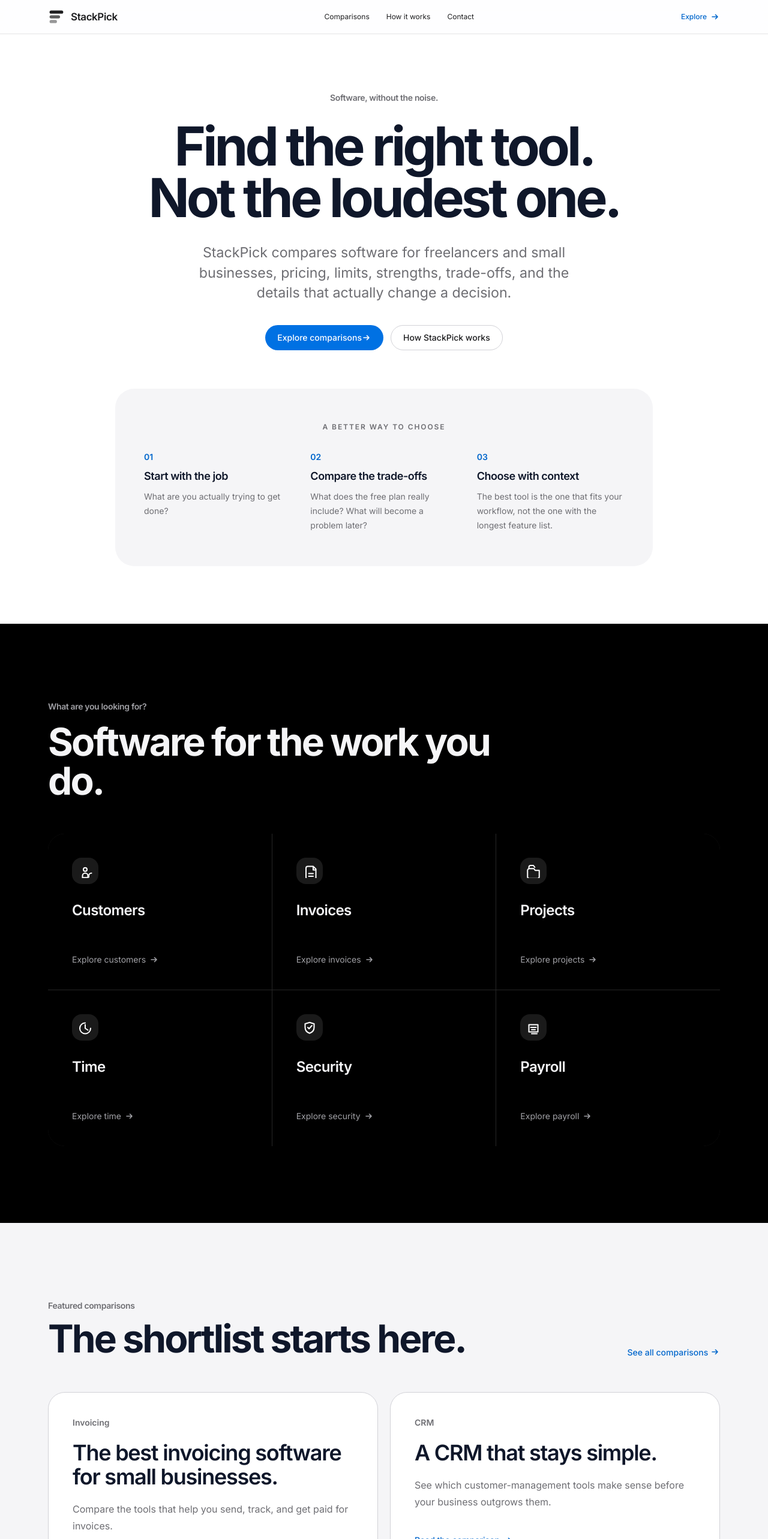
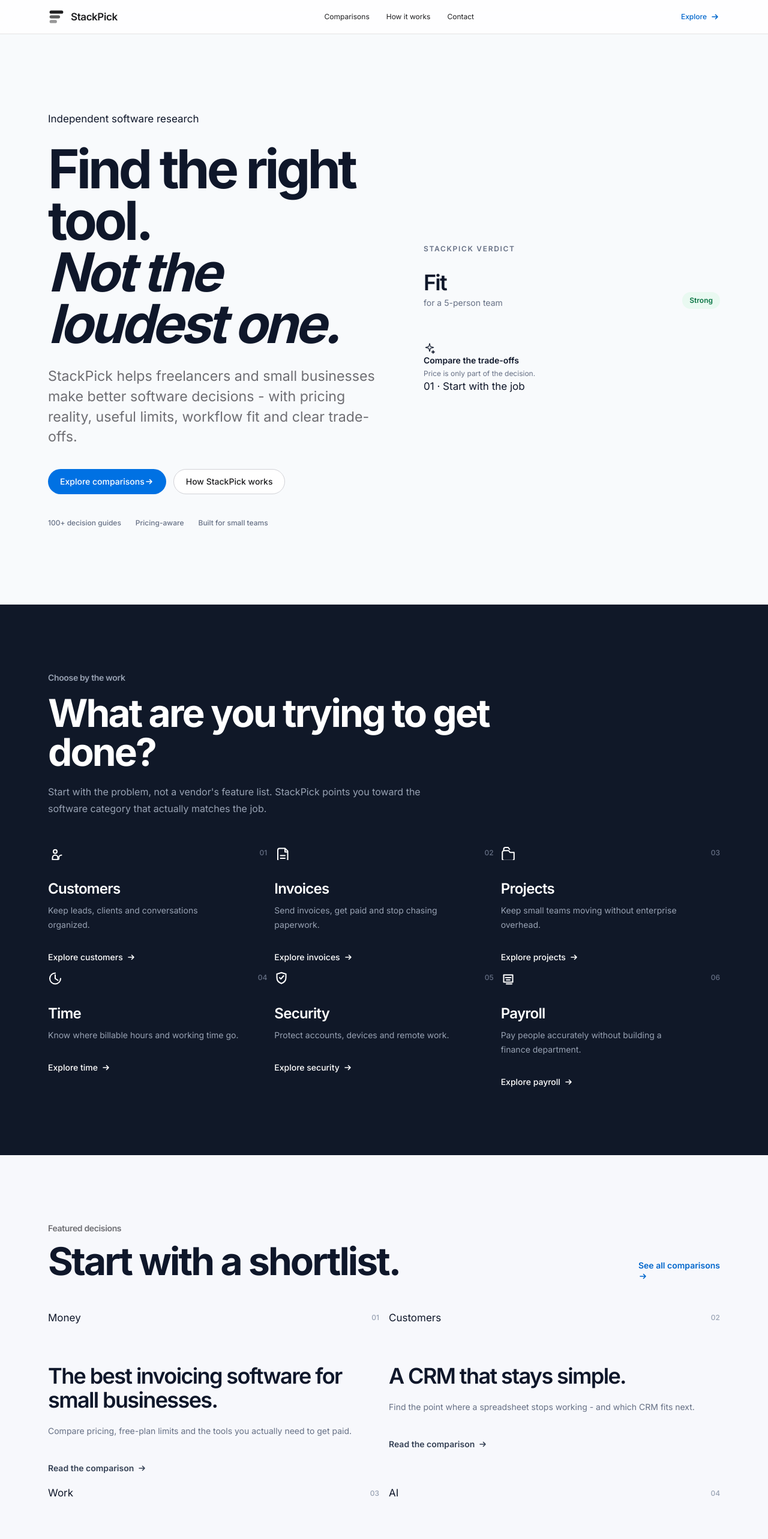
Before and after one commit to LinukaBandara/StackPick, a Next.js app: page / in a window 1280 px wide. Shown: the top 2566 px of the page at 60% size. Built offline with nearby package versions, Linux system fonts and the light colour scheme; no server answers.

Commit message:
feat: begin StackPick visual redesign

```diff
--- a/app/page.tsx
+++ b/app/page.tsx
@@ -8,40 +8,109 @@ export const metadata: Metadata = {
 };
 
 function ArrowIcon() {
-  return <svg aria-hidden="true" viewBox="0 0 16 16" className="inline-block h-4 w-4 align-[-2px]" fill="none"><path d="M3 8h9M8.5 4.5 12 8l-3.5 3.5" stroke="currentColor" strokeWidth="1.6" strokeLinecap="round" strokeLinejoin="round" /></svg>;
+  return <svg aria-hidden="true" viewBox="0 0 16 16" className="h-4 w-4" fill="none"><path d="M3 8h9M8.5 4.5 12 8l-3.5 3.5" stroke="currentColor" strokeWidth="1.6" strokeLinecap="round" strokeLinejoin="round" /></svg>;
 }
-function NeedIcon({type}:{type:string}) {
-  const paths:Record<string,string>={Customers:"M5 13.5a3 3 0 1 1 6 0v2H5v-2Zm1-7a2 2 0 1 1 4 0 2 2 0 0 1-4 0Zm6 8.5v-1.5a3 3 0 0 1 3-3",Invoices:"M6 3h6l3 3v11H6a2 2 0 0 1-2-2V5a2 2 0 0 1 2-2Zm6 0v4h3M7 11h5M7 14h5",Projects:"M3.5 5.5h5l1.5 2h4.5v7a2 2 0 0 1-2 2h-9a2 2 0 0 1-2-2v-7a2 2 0 0 1 2-2ZM3 5.5V4a2 2 0 0 1 2-2h3l1.5 2",Time:"M8 3a6 6 0 1 0 6 6M8 5v4l3 2",Security:"M8 2.5 13 4v4c0 3.2-2.1 5.5-5 6.5-2.9-1-5-3.3-5-6.5V4l5-1.5ZM6 8l1.4 1.5L10.5 6",Payroll:"M3 5h10v8H3zM6 15h6M5 8h6M6 10.5h4"};
+
+function SparkIcon() {
+  return <svg aria-hidden="true" viewBox="0 0 24 24" className="h-5 w-5" fill="none"><path d="m12 2 1.7 6.3L20 10l-6.3 1.7L12 18l-1.7-6.3L4 10l6.3-1.7L12 2ZM19 16l.7 2.3L22 19l-2.3.7L19 22l-.7-2.3L16 19l2.3-.7L19 16Z" stroke="currentColor" strokeWidth="1.4" strokeLinejoin="round"/></svg>;
+}
+
+function NeedIcon({ type }: { type: string }) {
+  const paths: Record<string,string> = {
+    Customers: "M5 13.5a3 3 0 1 1 6 0v2H5v-2Zm1-7a2 2 0 1 1 4 0 2 2 0 0 1-4 0Zm6 8.5v-1.5a3 3 0 0 1 3-3",
+    Invoices: "M6 3h6l3 3v11H6a2 2 0 0 1-2-2V5a2 2 0 0 1 2-2Zm6 0v4h3M7 11h5M7 14h5",
+    Projects: "M3.5 5.5h5l1.5 2h4.5v7a2 2 0 0 1-2 2h-9a2 2 0 0 1-2-2v-7a2 2 0 0 1 2-2ZM3 5.5V4a2 2 0 0 1 2-2h3l1.5 2",
+    Time: "M8 3a6 6 0 1 0 6 6M8 5v4l3 2",
+    Security: "M8 2.5 13 4v4c0 3.2-2.1 5.5-5 6.5-2.9-1-5-3.3-5-6.5V4l5-1.5ZM6 8l1.4 1.5L10.5 6",
+    Payroll: "M3 5h10v8H3zM6 15h6M5 8h6M6 10.5h4",
+  };
   return <svg aria-hidden="true" viewBox="0 0 16 16" className="h-6 w-6" fill="none"><path d={paths[type]} stroke="currentColor" strokeWidth="1.35" strokeLinecap="round" strokeLinejoin="round"/></svg>;
 }
 
+const NEEDS = [
+  ["Customers", "/best/crm-software", "Keep leads, clients and conversations organized."],
+  ["Invoices", "/best/invoicing-software", "Send invoices, get paid and stop chasing paperwork."],
+  ["Projects", "/best/project-management-software", "Keep small teams moving without enterprise overhead."],
+  ["Time", "/best/time-tracking-software", "Know where billable hours and working time go."],
+  ["Security", "/best/business-vpn", "Protect accounts, devices and remote work."],
+  ["Payroll", "/best/payroll-software", "Pay people accurately without building a finance department."],
+];
+
 const FEATURED = [
-  { href: "/best/invoicing-software", eyebrow: "Invoicing", title: "The best invoicing software for small businesses.", desc: "Compare the tools that help you send, track, and get paid for invoices." },
-  { href: "/best/crm-software", eyebrow: "CRM", title: "A CRM that stays simple.", desc: "See which customer-management tools make sense before your business outgrows them." },
-  { href: "/best/project-management-software", eyebrow: "Projects", title: "Projects, without the overhead.", desc: "A practical look at project tools for small teams that need to get work moving." },
-  { href: "/best/time-tracking-software", eyebrow: "Time tracking", title: "Know where the hours go.", desc: "Compare simple time trackers for freelancers and small teams." },
+  { href: "/best/invoicing-software", eyebrow: "Money", title: "The best invoicing software for small businesses.", desc: "Compare pricing, free-plan limits and the tools you actually need to get paid." },
+  { href: "/best/crm-software", eyebrow: "Customers", title: "A CRM that stays simple.", desc: "Find the point where a spreadsheet stops working - and which CRM fits next." },
+  { href: "/best/project-management-software", eyebrow: "Work", title: "Projects, without the overhead.", desc: "A practical look at project tools for small teams that need to get work moving." },
+  { href: "/best/ai-tools-small-businesses", eyebrow: "AI", title: "AI tools worth putting to work.", desc: "Separate useful assistants from the growing pile of tools competing for attention." },
 ];
-const NEEDS = [["Customers","/best/crm-software"],["Invoices","/best/invoicing-software"],["Projects","/best/project-management-software"],["Time","/best/time-tracking-software"],["Security","/best/business-vpn"],["Payroll","/best/payroll-software"]];
 
 export default function HomePage() {
   return <>
-    <section className="bg-white"><div className="sp-container flex min-h-[720px] flex-col items-center justify-center py-24 text-center sm:min-h-[780px]">
-      <p className="sp-eyebrow">Software, without the noise.</p>
-      <h1 className="sp-display mt-7 max-w-5xl">Find the right tool.<br />Not the loudest one.</h1>
-      <p className="sp-body-large mt-8 max-w-2xl">StackPick compares software for freelancers and small businesses, pricing, limits, strengths, trade-offs, and the details that actually change a decision.</p>
-      <div className="mt-9 flex flex-wrap justify-center gap-3"><Link href="/best" className="sp-button-primary">Explore comparisons <ArrowIcon /></Link><Link href="/about" className="sp-button-secondary">How StackPick works</Link></div>
-      <div className="mt-16 w-full max-w-4xl rounded-[32px] bg-[#f5f5f7] px-5 py-10 sm:px-12 sm:py-14">
-        <p className="text-xs font-semibold uppercase tracking-[.16em] text-[#6e6e73]">A better way to choose</p>
-        <div className="mt-8 grid gap-8 text-left sm:grid-cols-3">{[["01","Start with the job","What are you actually trying to get done?"],["02","Compare the trade-offs","What does the free plan really include? What will become a problem later?"],["03","Choose with context","The best tool is the one that fits your workflow, not the one with the longest feature list."]].map(([n,title,desc])=><div key={n}><p className="text-sm font-semibold text-[#06c]">{n}</p><h2 className="mt-2 text-lg font-semibold tracking-tight">{title}</h2><p className="mt-2 text-sm leading-6 text-[#6e6e73]">{desc}</p></div>)}</div>
+    <section className="sp-hero">
+      <div className="sp-container relative py-20 sm:py-28 lg:py-32">
+        <div className="grid items-center gap-14 lg:grid-cols-[1.05fr_.95fr] lg:gap-20">
+          <div>
+            <div className="sp-kicker"><span className="sp-kicker-dot" /> Independent software research</div>
+            <h1 className="sp-display mt-7 max-w-4xl">Find the right tool.<br /><em>Not the loudest one.</em></h1>
+            <p className="sp-body-large mt-7 max-w-2xl">StackPick helps freelancers and small businesses make better software decisions - with pricing reality, useful limits, workflow fit and clear trade-offs.</p>
+            <div className="mt-9 flex flex-wrap gap-3">
+              <Link href="/best" className="sp-button-primary">Explore comparisons <ArrowIcon /></Link>
+              <Link href="/about" className="sp-button-secondary">How StackPick works</Link>
+            </div>
+            <div className="mt-10 flex flex-wrap gap-x-6 gap-y-2 text-xs font-medium text-[#667085]">
+              <span>100+ decision guides</span><span>Pricing-aware</span><span>Built for small teams</span>
+            </div>
+          </div>
+          <div className="sp-hero-art" aria-hidden="true">
+            <div className="sp-orbit sp-orbit-one" />
+            <div className="sp-orbit sp-orbit-two" />
+            <div className="sp-art-card sp-art-card-main">
+              <div className="flex items-center justify-between"><span className="text-xs font-semibold uppercase tracking-[.14em] text-[#667085]">StackPick verdict</span><span className="sp-live-dot" /></div>
+              <div className="mt-7 flex items-end justify-between"><div><p className="text-4xl font-semibold tracking-[-.05em]">Fit</p><p className="mt-1 text-sm text-[#667085]">for a 5-person team</p></div><span className="rounded-full bg-[#e9f9f1] px-3 py-1.5 text-xs font-semibold text-[#087443]">Strong</span></div>
+              <div className="mt-8 grid gap-2"><span className="sp-score-line w-[92%]" /><span className="sp-score-line w-[76%]" /><span className="sp-score-line w-[84%]" /><span className="sp-score-line w-[61%]" /></div>
+            </div>
+            <div className="sp-art-card sp-art-card-float"><SparkIcon /><div><p className="text-sm font-semibold">Compare the trade-offs</p><p className="mt-1 text-xs text-[#667085]">Price is only part of the decision.</p></div></div>
+            <div className="sp-art-pill">01 · Start with the job</div>
+          </div>
+        </div>
       </div>
-    </div></section>
-    <section className="sp-section-dark"><div className="sp-container py-24 sm:py-32"><p className="sp-eyebrow text-[#a1a1a6]">What are you looking for?</p><h2 className="sp-title mt-4 max-w-3xl">Software for the work you do.</h2>
-      <div className="mt-14 grid gap-px overflow-hidden rounded-[28px] bg-white/15 sm:grid-cols-2 lg:grid-cols-3">{NEEDS.map(([label,href])=><Link key={label} href={href} className="group bg-black p-8 transition-colors hover:bg-[#161617] sm:p-10"><span className="flex h-11 w-11 items-center justify-center rounded-2xl bg-white/10 text-white"><NeedIcon type={label}/></span><span className="mt-7 block text-2xl font-semibold tracking-tight">{label}</span><span className="mt-14 flex items-center gap-1.5 text-sm text-[#a1a1a6] transition-colors group-hover:text-white">Explore {label.toLowerCase()} <ArrowIcon /></span></Link>)}</div>
-    </div></section>
-    <section className="bg-[#f5f5f7]"><div className="sp-container py-24 sm:py-32"><div className="flex flex-col gap-5 sm:flex-row sm:items-end sm:justify-between"><div><p className="sp-eyebrow">Featured comparisons</p><h2 className="sp-title mt-3 max-w-3xl">The shortlist starts here.</h2></div><Link href="/best" className="sp-link text-sm font-medium">See all comparisons <ArrowIcon /></Link></div>
-      <div className="mt-14 grid gap-5 lg:grid-cols-2">{FEATURED.map(item=><Link key={item.href} href={item.href} className="sp-card group min-h-[330px] p-8 sm:p-10"><p className="text-sm font-semibold text-[#6e6e73]">{item.eyebrow}</p><h3 className="mt-5 max-w-xl text-3xl font-semibold leading-tight tracking-[-.035em] sm:text-4xl">{item.title}</h3><p className="mt-5 max-w-xl text-base leading-7 text-[#6e6e73]">{item.desc}</p><span className="mt-10 inline-flex items-center gap-1.5 text-sm font-medium text-[#06c] group-hover:underline">Read the comparison <ArrowIcon /></span></Link>)}</div>
-    </div></section>
-    <section className="bg-white"><div className="sp-container py-24 sm:py-32"><div className="max-w-3xl"><p className="sp-eyebrow">Our approach</p><h2 className="sp-title mt-4">Useful beats impressive.</h2><p className="sp-body-large mt-7">We care about the things that are easy to miss in a polished product demo: real pricing, meaningful free limits, setup friction, workflow fit, and the reason you might regret choosing a tool six months later.</p></div><div className="mt-16 grid gap-10 border-t border-black/10 pt-10 md:grid-cols-3">{[["Pricing reality","We separate the advertised starting price from the plan you will actually need."],["Fit over features","A smaller tool can be a better choice when it matches the way you work."],["Clear verdicts","Every comparison should help you decide, including when the answer is to use nothing."]].map(([title,desc])=><div key={title}><h3 className="text-xl font-semibold tracking-tight">{title}</h3><p className="mt-3 text-sm leading-6 text-[#6e6e73]">{desc}</p></div>)}</div></div></section>
-    <section className="bg-[#f5f5f7]"><div className="sp-container py-24 text-center sm:py-32"><p className="sp-eyebrow">Ready when you are.</p><h2 className="sp-title mx-auto mt-4 max-w-3xl">Make your next software decision a simpler one.</h2><Link href="/best" className="sp-link mt-8 inline-flex items-center gap-1.5 text-lg font-medium">Browse all comparisons <ArrowIcon /></Link></div></section>
+    </section>
+
+    <section className="bg-[#101828] text-white">
+      <div className="sp-container py-20 sm:py-28">
+        <div className="max-w-3xl"><p className="sp-eyebrow text-[#98a2b3]">Choose by the work</p><h2 className="sp-title mt-4">What are you trying to get done?</h2><p className="mt-5 max-w-2xl text-base leading-7 text-[#98a2b3]">Start with the problem, not a vendor's feature list. StackPick points you toward the software category that actually matches the job.</p></div>
+        <div className="mt-12 grid gap-3 sm:grid-cols-2 lg:grid-cols-3">
+          {NEEDS.map(([label, href, desc], i) => <Link key={label} href={href} className="sp-need-card group"><div className="flex items-center justify-between"><span className="sp-need-icon"><NeedIcon type={label} /></span><span className="text-xs font-medium text-[#667085]">0{i + 1}</span></div><h3 className="mt-8 text-2xl font-semibold tracking-[-.03em]">{label}</h3><p className="mt-2 max-w-xs text-sm leading-6 text-[#98a2b3]">{desc}</p><span className="mt-8 flex items-center gap-1.5 text-sm font-medium text-white">Explore {label.toLowerCase()} <ArrowIcon /></span></Link>)}
+        </div>
+      </div>
+    </section>
+
+    <section className="bg-[#f7f8fc]">
+      <div className="sp-container py-20 sm:py-28">
+        <div className="flex flex-col gap-5 sm:flex-row sm:items-end sm:justify-between"><div><p className="sp-eyebrow">Featured decisions</p><h2 className="sp-title mt-3 max-w-3xl">Start with a shortlist.</h2></div><Link href="/best" className="sp-link text-sm font-semibold">See all comparisons <ArrowIcon /></Link></div>
+        <div className="mt-12 grid gap-4 lg:grid-cols-2">
+          {FEATURED.map((item, i) => <Link key={item.href} href={item.href} className="sp-editorial-card group">
+            <div className="flex items-center justify-between"><span className="sp-category">{item.eyebrow}</span><span className="text-xs font-medium text-[#98a2b3]">0{i + 1}</span></div>
+            <h3 className="mt-16 max-w-xl text-3xl font-semibold leading-[1.05] tracking-[-.045em] sm:text-4xl">{item.title}</h3>
+            <p className="mt-5 max-w-xl text-sm leading-6 text-[#667085]">{item.desc}</p>
+            <span className="mt-10 inline-flex items-center gap-1.5 text-sm font-semibold text-[#344054] group-hover:text-[#5b5ce2]">Read the comparison <ArrowIcon /></span>
+          </Link>)}
+        </div>
+      </div>
+    </section>
+
+    <section className="bg-white">
+      <div className="sp-container py-20 sm:py-28">
+        <div className="grid gap-12 lg:grid-cols-[.8fr_1.2fr] lg:gap-24">
+          <div><p className="sp-eyebrow">The StackPick method</p><h2 className="sp-title mt-4">Useful beats impressive.</h2></div>
+          <div className="grid gap-0 border-t border-[#e4e7ec]">
+            {[["01","Pricing reality","We separate the advertised starting price from the plan you will actually need."],["02","Fit over features","A smaller tool can be a better choice when it matches the way you work."],["03","Clear verdicts","Every comparison should help you decide - including when the answer is to use nothing."]].map(([n,title,desc]) => <div key={n} className="grid gap-5 border-b border-[#e4e7ec] py-7 sm:grid-cols-[60px_1fr_1.4fr] sm:items-start"><span className="text-xs font-semibold text-[#98a2b3]">{n}</span><h3 className="text-xl font-semibold tracking-[-.025em]">{title}</h3><p className="text-sm leading-6 text-[#667085]">{desc}</p></div>)}
+          </div>
+        </div>
+      </div>
+    </section>
+
+    <section className="bg-[#5b5ce2] text-white">
+      <div className="sp-container py-20 text-center sm:py-24"><p className="text-sm font-semibold uppercase tracking-[.16em] text-white/65">No hype required</p><h2 className="mx-auto mt-4 max-w-3xl text-4xl font-semibold leading-tight tracking-[-.045em] sm:text-6xl">Make your next software decision a simpler one.</h2><Link href="/best" className="mt-8 inline-flex items-center gap-2 rounded-full bg-white px-6 py-3 text-sm font-semibold text-[#344054] transition hover:-translate-y-0.5 hover:shadow-xl">Browse the decision library <ArrowIcon /></Link></div>
+    </section>
   </>;
 }
```
